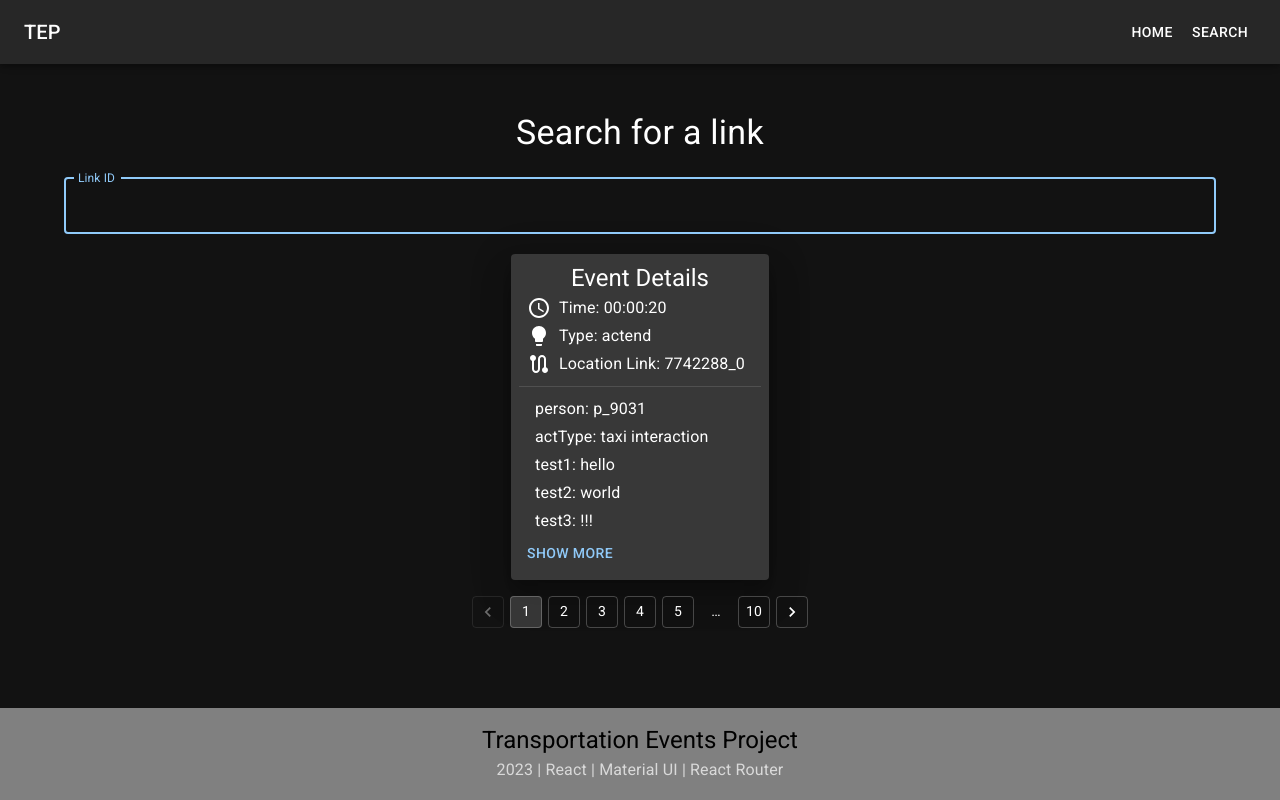
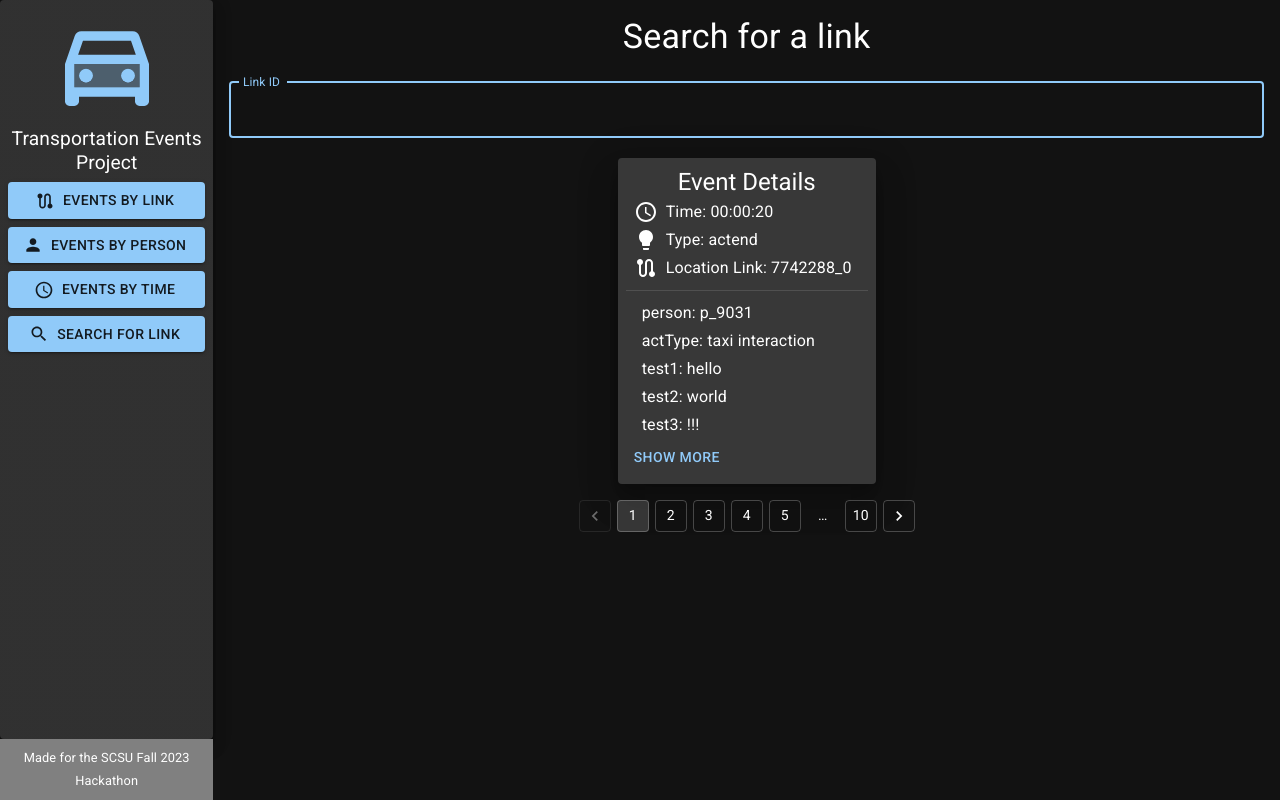
Before and after one commit to KINGTUT10101/TransportationEventsProject, a React (Create React App) app in the folder client/: page /search/forlink in a window 1280 px wide. Built offline with nearby package versions, Linux system fonts and the light colour scheme.

Commit message:
Switch to sidebar over header

```diff
--- a/client/src/App.js
+++ b/client/src/App.js
@@ -1,15 +1,13 @@
 import { Routes, Route } from "react-router-dom"
-import Container from "@mui/material/Container"
 import { ThemeProvider, createTheme } from '@mui/material/styles';
+import { Grid, Box } from '@mui/material'
 import CssBaseline from '@mui/material/CssBaseline';
 
 // Components
-import Header from "./components/Header"
-import Footer from "./components/Footer"
+import SideBar from "./components/SideBar";
 
 // Pages
 import Home from "./pages/Home"
-import Search from "./pages/Search"
 import EventsByLink from "./pages/EventsByLink"
 import EventsByPerson from "./pages/EventsByPerson"
 import EventsByTime from "./pages/EventsByTime"
@@ -35,19 +33,23 @@ function App() {
       <div style={style}>
       <ThemeProvider theme={darkTheme}>
         <CssBaseline />
-        <Header />
-        <Container sx={{ pb: '2rem', wordWrap: 'break-word' }} style={{flex: 1}}>
+        <Grid container spacing={0} style={{height: "100vh"}}>
+          <Grid item xs={3} md={2}>
+            <SideBar />
+          </Grid>
+          <Grid item xs={9} md={10}>
+            <Box sx={{padding: "1rem"}}>
               <Routes>
                 <Route path="/search/bylink" element={ <EventsByLink /> } />
                 <Route path="/search/byperson" element={ <EventsByPerson /> } />
                 <Route path="/search/bytime" element={ <EventsByTime /> } />
                 <Route path="/search/forlink" element={ <SearchForLink /> } />
-            <Route path="/search" element={ <Search /> } />
                 <Route path="/" element={ <Home /> } />
                 <Route path="*" element={ <NotFound /> } />
               </Routes>
-        </Container>
-        <Footer />
+            </Box>
+          </Grid>
+        </Grid>
       </ThemeProvider>
       </div>
     </div>
--- a/client/src/components/Footer.js
+++ /dev/null
@@ -1,33 +0,0 @@
-import { Box, Container, Grid, Typography } from "@mui/material";
-
-const pageTitle = document.title
-
-// TODO: https://frontendshape.com/post/create-a-footer-in-react-mui-5
-export default function Footer () {
-  return (
-    <Box
-      sx={{
-        width: "100%",
-        height: "auto",
-        backgroundColor: "grey",
-        paddingTop: "1rem",
-        paddingBottom: "1rem",
-      }}
-    >
-      <Container maxWidth="lg">
-        <Grid container direction="column" alignItems="center">
-          <Grid item xs={12}>
-            <Typography color="black" variant="h5">
-              {pageTitle}
-            </Typography>
-          </Grid>
-          <Grid item xs={12}>
-            <Typography color="textSecondary" variant="subtitle1">
-              {`${new Date().getFullYear()} | React | Material UI | React Router`}
-            </Typography>
-          </Grid>
-        </Grid>
-      </Container>
-    </Box>
-  );
-};
--- a/client/src/components/Header.js
+++ /dev/null
@@ -1,117 +0,0 @@
-import * as React from 'react';
-import AppBar from '@mui/material/AppBar';
-import Box from '@mui/material/Box';
-import CssBaseline from '@mui/material/CssBaseline';
-import Divider from '@mui/material/Divider';
-import Drawer from '@mui/material/Drawer';
-import IconButton from '@mui/material/IconButton';
-import List from '@mui/material/List';
-import ListItem from '@mui/material/ListItem';
-import ListItemButton from '@mui/material/ListItemButton';
-import ListItemText from '@mui/material/ListItemText';
-// import MenuIcon from '@mui/icons-material/Menu';
-import Toolbar from '@mui/material/Toolbar';
-import Typography from '@mui/material/Typography';
-import Button from '@mui/material/Button';
-import { Link } from 'react-router-dom'
-
-interface Props {
-  /**
-   * Injected by the documentation to work in an iframe.
-   * You won't need it on your project.
-   */
-  window?: () => Window;
-}
-
-const drawerWidth = 240;
-const siteName = "TEP"
-const navItems = [
-  {name: 'Home', path: '/'},
-  {name: 'Search', path: '/search'},
-]
-
-export default function Header(props: Props) {
-  const { window } = props;
-  const [mobileOpen, setMobileOpen] = React.useState(false);
-
-  const handleDrawerToggle = () => {
-    setMobileOpen((prevState) => !prevState);
-  };
-
-  const drawer = (
-    <Box onClick={handleDrawerToggle} sx={{ textAlign: 'center' }} stickyHeader={true}>
-      <Typography variant="h6" sx={{ my: 2 }}>
-        {siteName}
-      </Typography>
-      <Divider />
-      <List>
-        {navItems.map((item) => (
-          <ListItem key={item.name} disablePadding>
-            <Link to={item.path}>
-              <ListItemButton sx={{ textAlign: 'center' }}>
-                <ListItemText primary={item.name} />
-              </ListItemButton>
-            </Link>
-          </ListItem>
-        ))}
-      </List>
-    </Box>
-  );
-
-  const container = window !== undefined ? () => window().document.body : undefined;
-
-  return (
-    <Box sx={{ display: 'flex' }}>
-      <CssBaseline />
-      <AppBar component="nav">
-        <Toolbar>
-          <IconButton
-            color="inherit"
-            aria-label="open drawer"
-            edge="start"
-            onClick={handleDrawerToggle}
-            sx={{ mr: 2, display: { sm: 'none' } }}
-          >
-            {/* <MenuIcon /> */}
-          </IconButton>
-          <Typography
-            variant="h6"
-            component="div"
-            sx={{ flexGrow: 1, display: {sm: 'block' } }}
-          >
-            {siteName}
-          </Typography>
-          <Box sx={{ display: { sm: 'block' } }}>
-            {navItems.map((item) => (
-              <Link to={item.path}>
-                <Button key={item.name} sx={{ color: '#fff' }}>
-                  {item.name}
-                </Button>
-              </Link>
-            ))}
-          </Box>
-        </Toolbar>
-      </AppBar>
-      <nav>
-        <Drawer
-          container={container}
-          variant="temporary"
-          open={mobileOpen}
-          onClose={handleDrawerToggle}
-          ModalProps={{
-            keepMounted: true, // Better open performance on mobile.
-          }}
-          sx={{
-            display: { sm: 'none' },
-            '& .MuiDrawer-paper': { boxSizing: 'border-box', width: drawerWidth },
-          }}
-        >
-          {drawer}
-        </Drawer>
-      </nav>
-      <Box component="main" sx={{ p: 3 }}>
-        <Toolbar />
-      </Box>
-    </Box>
-  );
-}
--- /dev/null
+++ b/client/src/components/SideBar.js
@@ -0,0 +1,78 @@
+import React from 'react';
+import { Box, Paper, Grid, Button, Typography, useTheme } from '@mui/material';
+import { Link } from 'react-router-dom'
+import RouteIcon from '@mui/icons-material/Route';
+import PersonIcon from '@mui/icons-material/Person';
+import AccessTimeIcon from '@mui/icons-material/AccessTime';
+import SearchIcon from '@mui/icons-material/Search';
+import DirectionsCarFilledTwoToneIcon from '@mui/icons-material/DirectionsCarFilledTwoTone';
+
+const sideBarData = [
+  {
+    title: 'Events by Link',
+    icon: RouteIcon,
+    url: '/search/bylink',
+  },
+  {
+    title: 'Events by Person',
+    icon: PersonIcon,
+    url: '/search/byperson',
+  },
+  {
+    title: 'Events by Time',
+    icon: AccessTimeIcon,
+    url: '/search/bytime',
+  },
+  {
+    title: 'Search for Link',
+    icon: SearchIcon,
+    url: '/search/forlink',
+  },
+];
+
+const websiteName = "Transportation Events Project"
+
+/**
+ * Acts as a way for users to brose the site. Intended to always be displayed on the left
+ * @returns {JSX.Element} A SideBar component.
+ */
+export default function SideBar() {
+  const theme = useTheme()
+
+  return (
+    <Box sx={{ display: 'flex', flexDirection: 'column', height: '100%' }}>
+      <Paper elevation={10} sx={{ flex: 1, display: 'flex', flexDirection: 'column', backgroundColor: theme.palette.background.paper, padding: '0.5rem' }}>
+        <Grid container rowSpacing={1} direction="column" justifyContent="center" alignItems="center">
+          <Grid item container direction="column" justifyContent="center" alignItems="center">
+            <Grid item>
+            <Link to="/">
+              <DirectionsCarFilledTwoToneIcon color="primary" style={{width: "7rem", height: "7rem"}} />
+            </Link>
+            </Grid>
+            <Grid item>
+            <Typography align="center" variant="h4" style={{fontSize: "1.2rem"}}>
+                {websiteName}
+            </Typography>
+            </Grid>
+          </Grid>
+
+          {sideBarData.map((item, index) => (
+            <Grid item key={index} sx={{ width: '100%' }}>
+              <Link to={item.url}>
+                <Button variant="contained" startIcon={<item.icon />} fullWidth>
+                  {item.title}
+                </Button>
+              </Link>
+            </Grid>
+          ))}
+        </Grid>
+      </Paper>
+
+      <Box style={{backgroundColor: "#808080", padding: "0.5rem"}}>
+        <Typography align="center" variant="subtitle1" style={{fontSize: "0.8rem"}}>
+            Made for the SCSU Fall 2023 Hackathon
+        </Typography>
+      </Box>
+    </Box>
+  );
+}
--- a/client/src/pages/Search.js
+++ /dev/null
@@ -1,42 +0,0 @@
-import { Link } from 'react-router-dom'
-import { Typography, Button } from '@mui/material';
-
-/**
- * Offers navigation options to the other search pages
- * @returns {JSX.Element} A Search component.
- */
-export default function Search() {
-  return (
-    <div>
-      <Typography variant="h4" align="center" paddingBottom={1}>
-        Search Menu
-      </Typography>
-      <Typography variant="subtitle2" align="center" paddingBottom={4}>
-        Please select an option below
-      </Typography>
-
-      <div style={{display: "flex", gap: "0.75rem", justifyContent: "center", alignItems: "center", flexDirection: "column"}}>
-        <Link to="bylink">
-          <Button variant="contained">
-            Search for Events by Link
-          </Button>
-        </Link>
-        <Link to="byperson">
-          <Button variant="contained">
-            Search for Events by Person
-          </Button>
-        </Link>
-        <Link to="bytime">
-          <Button variant="contained">
-            Search for Events in a Time Range
-          </Button>
-        </Link>
-        <Link to="forlink">
-          <Button variant="contained">
-            Search for a specific link's data
-          </Button>
-        </Link>
-      </div>
-    </div>
-  )
-}
```
Lines whose indentation alone changed are shown as unchanged.
